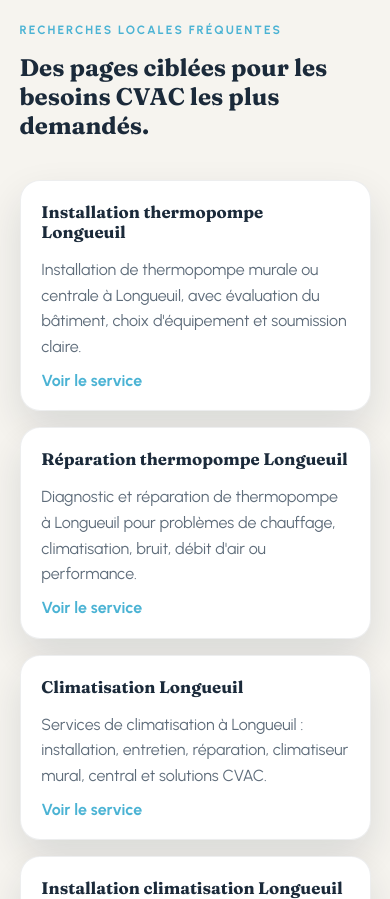
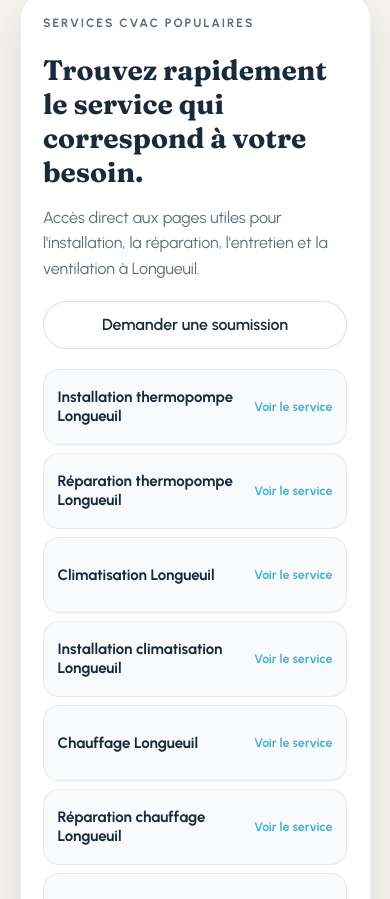
Before and after one commit to JackedCat/hvac-longueuil, a SvelteKit app: page / in a window 390 px wide. Shown: the part 3945-4844 px from the top of the page. Built offline with nearby package versions, Linux system fonts and the light colour scheme.

Commit message:
Correctifs UI : Section recherches locales moins clustered

```diff
--- a/src/routes/+page.svelte
+++ b/src/routes/+page.svelte
@@ -422,18 +422,24 @@
       </section>
 
       <section class="section popular-searches reveal" id="recherches">
-        <div class="section-header">
-          <p class="eyebrow">Recherches locales fréquentes</p>
-          <h2>Des pages ciblées pour les besoins CVAC les plus demandés.</h2>
-        </div>
-        <div class="keyword-cards">
-          {#each featuredServicePages as service}
-            <article class="keyword-card">
-              <h3>{service.titleFr}</h3>
-              <p>{service.descriptionFr}</p>
-              <a href={`/services/${service.slug}`}>Voir le service</a>
-            </article>
-          {/each}
+        <div class="service-directory">
+          <div class="directory-intro">
+            <p class="eyebrow">Services CVAC populaires</p>
+            <h2>Trouvez rapidement le service qui correspond à votre besoin.</h2>
+            <p>
+              Accès direct aux pages utiles pour l'installation, la réparation,
+              l'entretien et la ventilation à {site.city}.
+            </p>
+            <a class="btn secondary" href="#contact">Demander une soumission</a>
+          </div>
+          <div class="service-link-list" aria-label="Services CVAC fréquents">
+            {#each featuredServicePages as service}
+              <a href={`/services/${service.slug}`}>
+                <span>{service.titleFr}</span>
+                <small>Voir le service</small>
+              </a>
+            {/each}
+          </div>
         </div>
       </section>
 
@@ -1547,48 +1553,73 @@
   }
 
   .popular-searches {
-    padding-top: 3rem;
-  }
-
-  .keyword-cards {
-    display: grid;
-    grid-template-columns: repeat(auto-fit, minmax(240px, 1fr));
-    gap: 1rem;
-  }
-
-  .keyword-card {
+    padding: 2.5rem 0;
+  }
+
+  .service-directory {
     background: #fff;
     border: 1px solid rgba(27, 42, 58, 0.08);
-    border-radius: 20px;
+    border-radius: 28px;
     box-shadow: var(--shadow);
     display: grid;
-    gap: 0.7rem;
-    grid-template-rows: auto 1fr auto;
-    padding: 1.3rem;
+    gap: 2rem;
+    grid-template-columns: minmax(260px, 0.8fr) minmax(360px, 1.2fr);
+    padding: 2rem;
+  }
+
+  .directory-intro {
+    align-content: start;
+    display: grid;
+  }
+
+  .directory-intro h2 {
+    font-size: clamp(1.75rem, 3vw, 2.4rem);
+  }
+
+  .directory-intro p {
+    color: var(--muted);
+    line-height: 1.6;
+    margin: 0 0 1.2rem;
+  }
+
+  .service-link-list {
+    display: grid;
+    gap: 0.65rem;
+    grid-template-columns: repeat(2, minmax(0, 1fr));
+  }
+
+  .service-link-list a {
+    align-items: center;
+    background: #f8fafb;
+    border: 1px solid rgba(27, 42, 58, 0.08);
+    border-radius: 16px;
+    display: flex;
+    gap: 1rem;
+    justify-content: space-between;
+    min-height: 58px;
+    padding: 0.8rem 0.95rem;
     transition:
+      background 0.2s ease,
       border-color 0.2s ease,
       transform 0.2s ease;
   }
 
-  .keyword-card:hover {
+  .service-link-list a:hover {
+    background: rgba(75, 179, 212, 0.08);
     border-color: rgba(75, 179, 212, 0.34);
-    transform: translateY(-2px);
-  }
-
-  .keyword-card h3 {
-    font-size: 1.05rem;
-    margin-bottom: 0.25rem;
-  }
-
-  .keyword-card p {
-    color: var(--muted);
-    line-height: 1.6;
-    margin: 0;
-  }
-
-  .keyword-card a {
+    transform: translateY(-1px);
+  }
+
+  .service-link-list span {
+    font-weight: 700;
+    line-height: 1.25;
+  }
+
+  .service-link-list small {
     color: var(--sea);
-    font-weight: 700;
+    flex: 0 0 auto;
+    font-weight: 800;
+    white-space: nowrap;
   }
 
   .highlight {
@@ -1852,6 +1883,16 @@
       align-items: center;
       text-align: center;
     }
+
+    .service-directory {
+      grid-template-columns: 1fr;
+      gap: 1.25rem;
+      padding: 1.4rem;
+    }
+
+    .service-link-list {
+      grid-template-columns: 1fr;
+    }
   }
 
   @media (max-width: 600px) {
@@ -1870,5 +1911,32 @@
     .contact-card {
       padding: 2rem;
     }
+
+    .popular-searches {
+      padding: 1.75rem 0;
+    }
+
+    .directory-intro .btn {
+      box-sizing: border-box;
+      max-width: 100%;
+      width: 100%;
+    }
+
+    .service-link-list {
+      gap: 0.5rem;
+    }
+
+    .service-link-list a {
+      min-height: 50px;
+      padding: 0.75rem 0.85rem;
+    }
+
+    .service-link-list span {
+      font-size: 0.94rem;
+    }
+
+    .service-link-list small {
+      font-size: 0.78rem;
+    }
   }
 </style>
```
